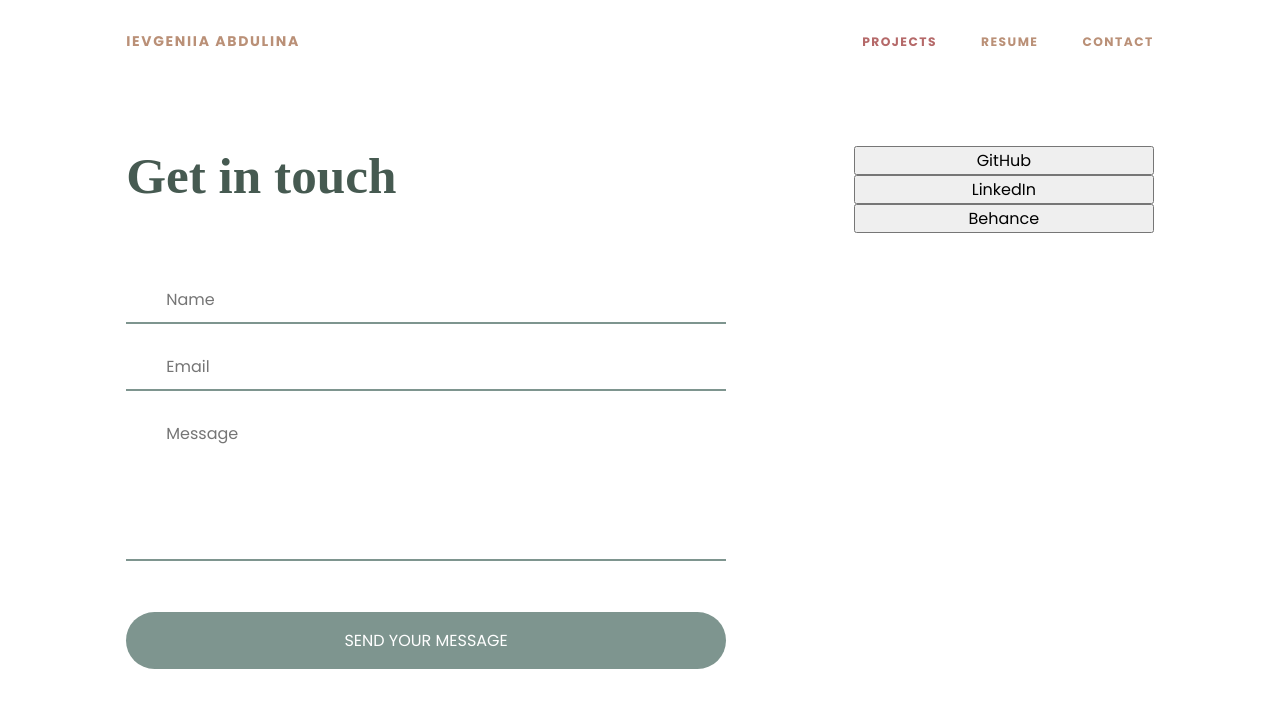
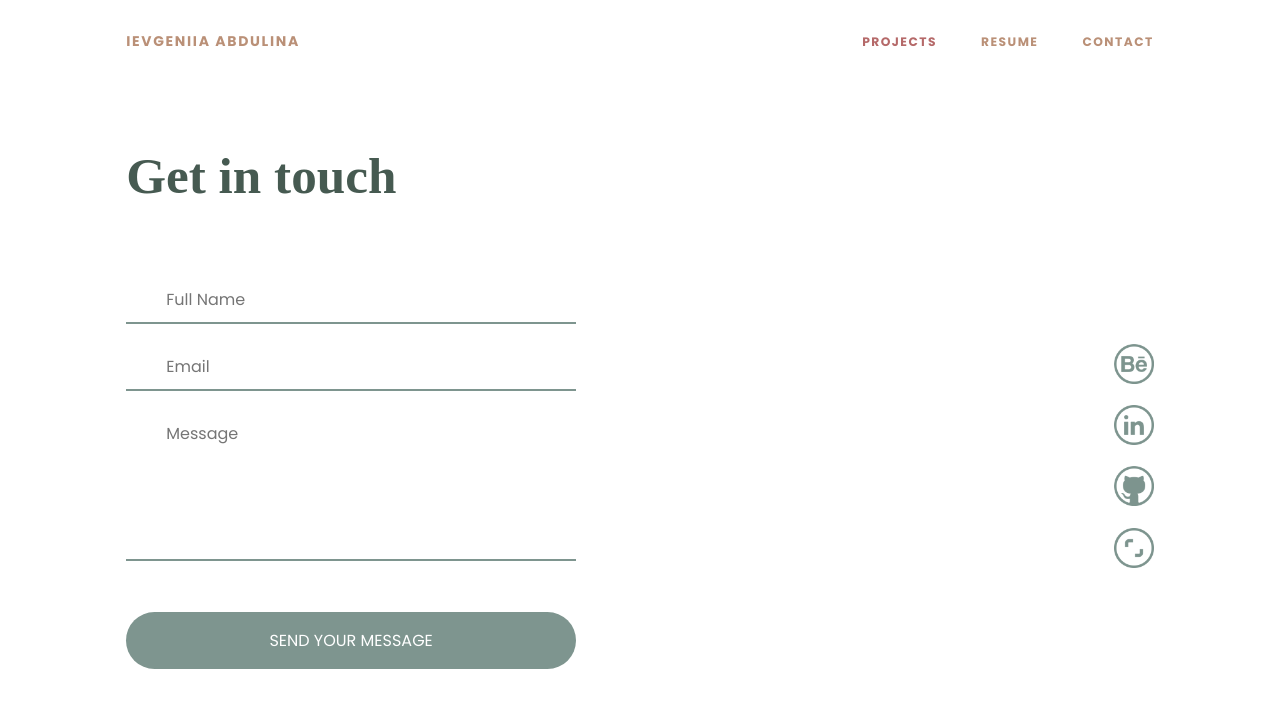
Before and after one commit to IevgeniiaAbdulina/PORTFOLIO-WEBSITE, a plain HTML site: page components/contacts.html in a window 1280 px wide. Drawn offline with Linux system fonts and the light colour scheme; a web font is replaced by a local one.

Commit message:
Social links, icons

```diff
--- a/components/contacts.html
+++ b/components/contacts.html
@@ -38,7 +38,7 @@
                 </div>
                 <div class="form-container">
                     <form>
-                        <input class="form-name" id="name" type="text" placeholder="Name">
+                        <input class="form-name" id="name" type="text" placeholder="Full Name">
                         <input class="form email" id="email" type="email" placeholder="Email">
                         <textarea class="form-message" id="message" placeholder="Message"></textarea>
                         <button type="submit">Send your Message</button>
@@ -47,9 +47,14 @@
             </div>
 
             <div class="social-links">
-                <button type="submit">GitHub</button>
-                <button type="submit">LinkedIn</button>
-                <button type="submit">Behance</button>
+                <div class="link" role="link"><a href="https://www.behance.net/Jenshen608" target="_blank"><img
+                            src="../public/images/icons/behance-icon.png"></a></div>
+                <div class="link" role="link"><a href="https://www.linkedin.com/in/ievgeniiaabdulina"
+                        target="_blank"><img src="../public/images/icons/linkedin-icon.png"></a></div>
+                <div class="link" role="link"><a href="https://github.com/IevgeniiaAbdulina" target="_blank"><img
+                            src="../public/images/icons/github-icon.png"></a></div>
+                <div class="link" role="link"><a href="https://www.shutterstock.com/g/abdulina" target="_blank"><img
+                            src="../public/images/icons/shutterstock-icon.png"></a></div>
             </div>
         </div>
     </main>
--- a/styles/contact/contact.css
+++ b/styles/contact/contact.css
@@ -8,7 +8,7 @@
 .contact-form {
   display: flex;
   flex-direction: column;
-  flex: 4;
+  flex: 2;
   padding-right: 10vw;
 }
 
@@ -94,5 +94,26 @@ textarea:hover {
 .social-links {
   display: flex;
   flex-direction: column;
+  align-items: flex-end;
+  justify-content: center;
   flex: 2;
 }
+
+.social-links img {
+  width: 2.5rem;
+  height: auto;
+  transition: 0.2s;
+  filter: invert(61%) sepia(7%) saturate(666%) hue-rotate(114deg)
+    brightness(92%) contrast(87%);
+  /* fill: #7e958f; */
+}
+
+.social-links img:hover {
+  filter: invert(31%) sepia(5%) saturate(1541%) hue-rotate(101deg)
+    brightness(95%) contrast(82%);
+  /* fill: #465a51; */
+}
+
+.social-links div[role] {
+  padding: 0.6vw 0;
+}
```
Also changed, not shown: public/images/icons/behance-icon.png (added), public/images/icons/github-icon.png (added), public/images/icons/linkedin-icon.png (added), public/images/icons/shutterstock-icon.png (added).
